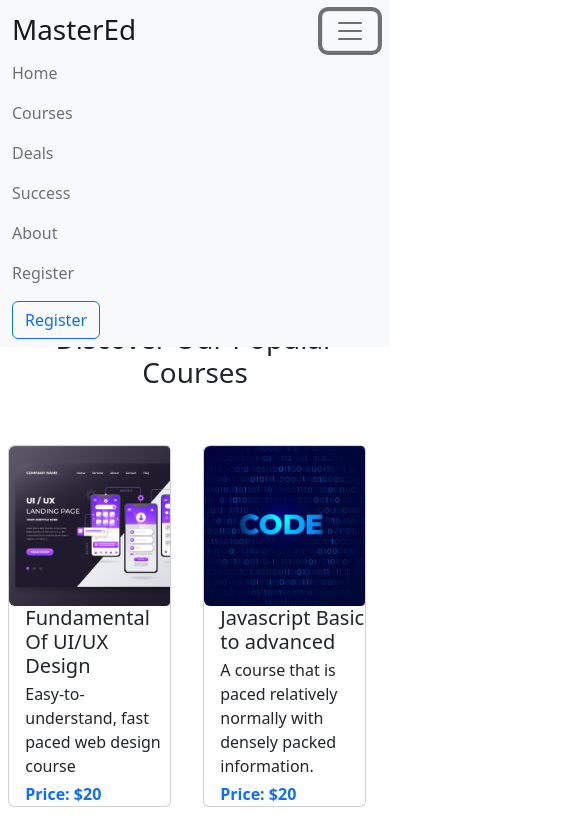
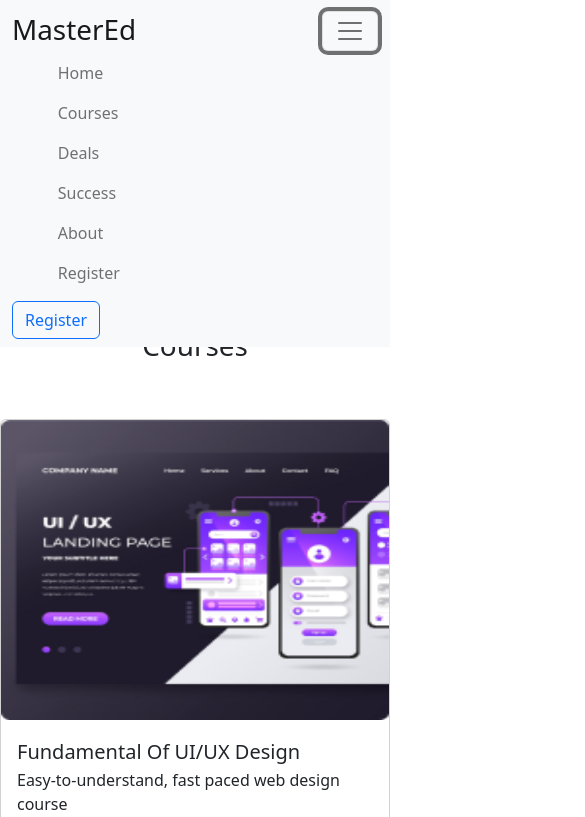
Before and after one commit to wDidar/MasterEd-bootstrap, a plain HTML site: page index.html in a window 390 px wide. Both pictures are taken after a click on the button "Toggle navigation". Shown: the top 817 px of the page, 585 px wide, since content can reach past the window. Drawn offline with nearby package versions, Linux system fonts and the light colour scheme.

Commit message:
all done

```diff
--- a/index.html
+++ b/index.html
@@ -33,7 +33,8 @@
                     <span class="navbar-toggler-icon"></span>
                 </button>
                 <div class="collapse navbar-collapse fixed" id="navbarSupportedContent">
-                    <ul class="navbar-nav ms-auto me-auto mb-2 mb-lg-0 d-flex justify-content-between" id="navigation">
+                    <ul class="navbar-nav w-75 ms-auto me-auto mb-2 mb-lg-0 d-flex justify-content-between"
+                        id="navigation">
                         <li class="nav-item">
                             <a class="nav-link" href="#">Home</a>
                         </li>
@@ -71,7 +72,7 @@
                     <img src="images/cover/cover-1.png" class="d-block img-fluid" alt="...">
 
                     <div
-                        class="carousel-caption d-none d-md-block w-50 ms-auto me-auto position-absolute extra-caption-fix carousel-caption-media">
+                        class="carousel-caption d-md-block w-50 ms-auto me-auto  extra-caption-fix carousel-caption-media">
                         <h1>Learn Digitally</h1>
                         <p class="pt-3 pb-3 text-light">Take this opportunity by the reins and learn online,<br>at your
                             own convenience for affordable prices.</p>
@@ -96,7 +97,7 @@
                     <img src="images/cover/cover-3.jpg" class="d-block img-fluid" alt="...">
 
                     <div
-                        class="carousel-caption d-none d-md-block w-50 ms-auto me-auto position-absolute extra-caption-fix carousel-caption-media">
+                        class="carousel-caption d-md-block w-50 ms-auto me-auto position-absolute extra-caption-fix carousel-caption-media">
                         <h1>Learn Digitally</h1>
                         <p class="py-3 text-light">Take this opportunity by the reins and learn online,<br>at your own
                             convenience for affordable prices.</p>
@@ -130,12 +131,13 @@
 
                 <div class="row d-flex justify-content-around mb-5">
 
-                    <div class="card p-0 mb-3 me-3 col-5 col-md-12" style="max-width: 540px;">
+                    <div class="card p-0 mb-3 me-3 col-12 col-md-12 col-lg-5 card-media" style="max-width: 540px;">
                         <div class="row g-0">
-                            <div class="col-md-4">
-                                <img src="images/course/course-1.png" class="img-fluid rounded-start" alt="...">
+                            <div class="col-md-4 col-lg-4 col-12 card-pic-media">
+                                <img src="images/course/course-1.png" class="w-100 h-75 img-fluid rounded-start"
+                                    alt="...">
                             </div>
-                            <div class="col-md-8 d-flex align-items-center">
+                            <div class="col-md-8 col-lg-8 col-12 d-flex align-items-center">
                                 <div class="card-body p-0 ps-3">
                                     <h5 class="card-title m-0">Fundamental Of UI/UX Design</h3>
                                         <p class="card-text m-0 py-1">Easy-to-understand, fast paced web design course
@@ -146,12 +148,13 @@
                         </div>
                     </div>
 
-                    <div class="card p-0 mb-3 me-3 col-5 col-md-12" style="max-width: 540px;">
+                    <div class="card p-0 mb-3 me-3 col-12 col-md-12 col-lg-5 card-media" style="max-width: 540px;">
                         <div class="row g-0">
-                            <div class="col-md-4">
-                                <img src="images/course/course-2.png" class="img-fluid rounded-start" alt="...">
+                            <div class="col-md-4 col-lg-4 col-12 card-pic-media">
+                                <img src="images/course/course-2.png" class="w-100 h-75 img-fluid rounded-start"
+                                    alt="...">
                             </div>
-                            <div class="col-md-8 d-flex align-items-center">
+                            <div class="col-md-8 col-lg-8 col-12 d-flex align-items-center">
                                 <div class="card-body p-0 ps-3">
                                     <h5 class="card-title m-0">Javascript Basic to advanced</h3>
                                         <p class="card-text m-0 py-1">A course that is paced relatively normally with
@@ -163,12 +166,13 @@
                         </div>
                     </div>
 
-                    <div class="card p-0 mb-3 me-3 col-5 col-md-12" style="max-width: 540px;">
+                    <div class="card p-0 mb-3 me-3 col-12 col-md-12 col-lg-5 card-media" style="max-width: 540px;">
                         <div class="row g-0">
-                            <div class="col-md-4">
-                                <img src="images/course/course-3.png" class="img-fluid rounded-start" alt="...">
+                            <div class="col-md-4 col-lg-4 col-12 card-pic-media">
+                                <img src="images/course/course-3.png" class="w-100 h-75 img-fluid rounded-start"
+                                    alt="...">
                             </div>
-                            <div class="col-md-8 d-flex align-items-center">
+                            <div class="col-md-8 col-lg-8 col-12 d-flex align-items-center">
                                 <div class="card-body p-0 ps-3">
                                     <h5 class="card-title m-0">Fullstack Web Development</h3>
                                         <p class="card-text m-0 py-1">Simply put, web development course.</p>
@@ -178,7 +182,7 @@
                         </div>
                     </div>
 
-                    <div class="card p-0 mb-3 me-3 col-5 col-md-12" style="max-width: 540px;">
+                    <div class="card p-0 mb-3 me-3 col-5 col-md-12 unwanted-media" style="max-width: 540px;">
                         <div class="row g-0">
                             <div class="col-md-4">
                                 <img src="images/course/course-4.png" class="img-fluid rounded-start" alt="...">
@@ -193,7 +197,7 @@
                         </div>
                     </div>
 
-                    <div class="card p-0 mb-3 me-3 col-5 col-md-12" style="max-width: 540px;">
+                    <div class="card p-0 mb-3 me-3 col-5 col-md-12 unwanted-media" style="max-width: 540px;">
                         <div class="row g-0">
                             <div class="col-md-4">
                                 <img src="images/course/course-5.png" class="img-fluid rounded-start" alt="...">
@@ -208,7 +212,7 @@
                         </div>
                     </div>
 
-                    <div class="card p-0 mb-3 me-3 col-5 col-md-12" style="max-width: 540px;">
+                    <div class="card p-0 mb-3 me-3 col-5 col-md-12 unwanted-media" style="max-width: 540px;">
                         <div class="row g-0">
                             <div class="col-md-4">
                                 <img src="images/course/course-6.png" class="img-fluid rounded-start" alt="...">
@@ -237,7 +241,7 @@
         <!--------------- Modal ----------------->
 
         <section>
-            <div class="container d-flex justify-content-center my-5 ">
+            <div class="container d-flex justify-content-center my-5">
                 <div class="bg-info modal-div d-flex align-items-center justify-content-between px-5 modal-media">
                     <div class="text-light">
                         <h1>Ready to Join?</h1>
@@ -364,7 +368,7 @@
 
 
         <!------------- Companies -------------->
-        <section class="my-3 py-5">
+        <section class="my-3 py-5 unwanted-media">
             <h1 class="text-center my-5">Trusted by over 800+ companies</h1>
 
 
--- a/styles.css
+++ b/styles.css
@@ -5,6 +5,10 @@ body {
 
 #navigation {
     width: 666px;
+}
+
+.carousel-media {
+    height: 400px;
 }
 
 .dark:after {
@@ -46,14 +50,59 @@ body {
 
 
 /* small, sm => 576px */
-@media (min-width: 576px) {}
+@media (max-width: 767px) {
+    .carousel-media {
+        padding-top: 70px;
+        height: 200px;
+    }
+
+    .carousel-caption-media {
+        top: 10px;
+        width: 100px;
+    }
+
+    .carousel-caption-media h1 {
+        font-size: 15px;
+    }
+
+    .carousel-caption-media p {
+        font-size: 10px;
+        padding-top: 2px !important;
+        padding-bottom: 2px;
+        margin-bottom: 0;
+    }
+
+    .carousel-caption-media .btn {
+        font-size: 10px;
+    }
+
+    .card-media {
+        display: flex !important;
+        flex-direction: column !important;
+    }
+
+    .card-pic-media {
+        height: 320px;
+    }
+
+    .card-pic-media img {
+        height: 300px !important;
+        max-width: 500px !important;
+    }
+
+    .modal-media .join-text {}
+
+    .unwanted-media {
+        display: none !important;
+    }
+}
 
 
 /* medium, md => 768px */
 @media (min-width: 768px) and (max-width: 991px) {
     .carousel-media {
         padding-top: 50px;
-        margin: 0;
+        height: 350px;
     }
 
     .carousel-caption-media {
@@ -73,3 +122,8 @@ body {
         display: flex;
         justify-content: center !important;
     }
+
+    .unwanted-media {
+        display: none !important;
+    }
+}
```
